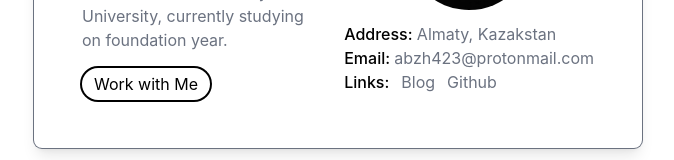
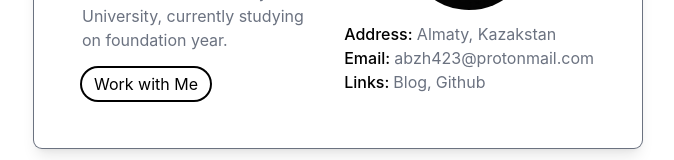
Before and after one commit to dzeppelin/personal-website, a React (Create React App) app: page / in a window 1280 px wide. Shown: the part 308-468 px from the top of the page, without its empty margins (302-976 px from the left). Built offline with nearby package versions, Linux system fonts and the light colour scheme.

Commit message:
Minor changes to the buttons

```diff
--- a/src/components/pages/Home.tsx
+++ b/src/components/pages/Home.tsx
@@ -46,7 +46,7 @@ const Home = () => {
 										rel='noreferrer'
 										className='text-gray-500 hover:text-black'
 									>
-										Blog
+										Blog,
 									</a>
 								</li>
 								<li className='github'>
--- a/src/styles/pages/home.css
+++ b/src/styles/pages/home.css
@@ -7,17 +7,5 @@
 }
 
 ul.contacts > li {
-	@apply mr-3 cursor-pointer flex flex-row text-black;
+	@apply mr-1 cursor-pointer text-black;
 }
-
-ul.contacts > li > img {
-	@apply ml-1;
-}
-
-li.blog > img {
-	@apply h-6 pb-0.5;
-}
-
-li.github > img {
-	@apply h-6;
-}
```
